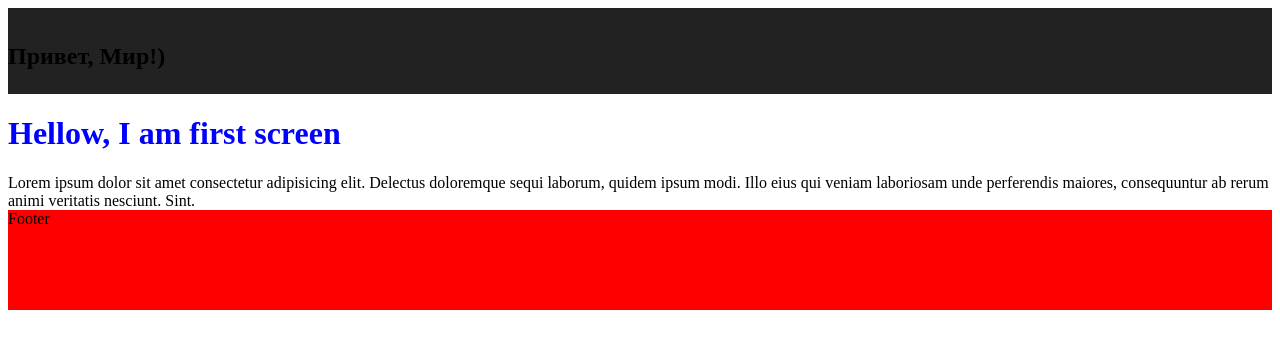
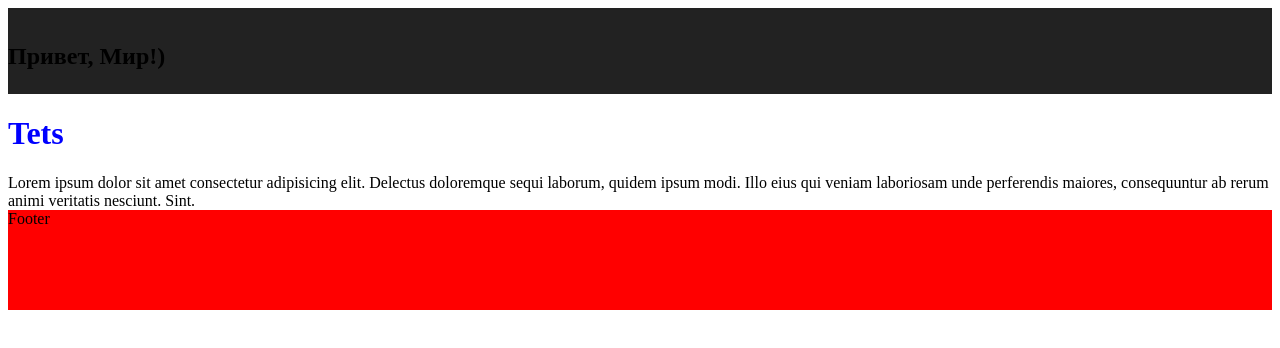
Before and after one commit to Iva0707/AwesomeBuild, a website: page dev/index.html in a window 1280 px wide. Drawn offline with nearby package versions, Linux system fonts and the light colour scheme; files that its build step writes are made by us from their sources.

Commit message:
first commmit

```diff
--- a/dev/templates/first-screen.html
+++ b/dev/templates/first-screen.html
@@ -1,4 +1,4 @@
 <div class="container">
-    <h1>Hellow, I am first screen</h1>
+    <h1>Tets</h1>
     Lorem ipsum dolor sit amet consectetur adipisicing elit. Delectus doloremque sequi laborum, quidem ipsum modi. Illo eius qui veniam laboriosam unde perferendis maiores, consequuntur ab rerum animi veritatis nesciunt. Sint.
 </div>
```
